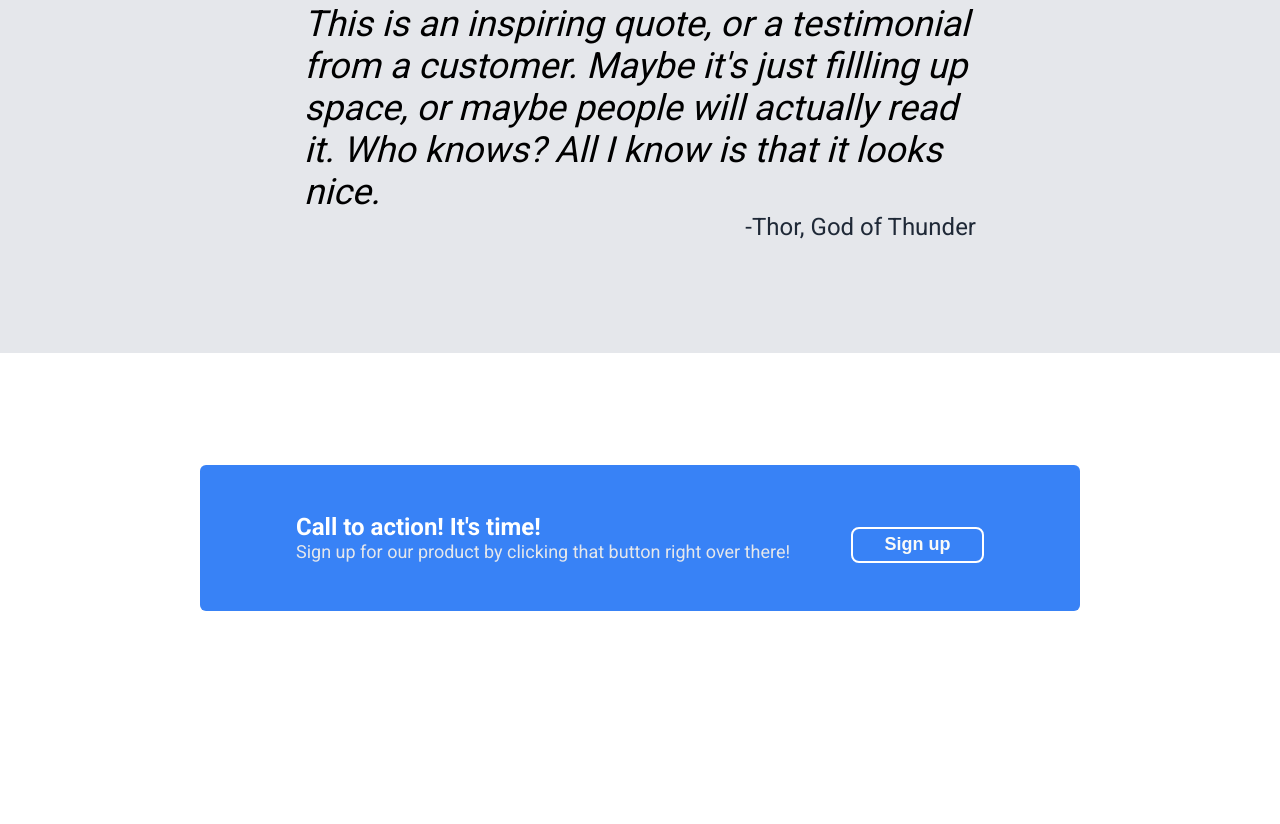
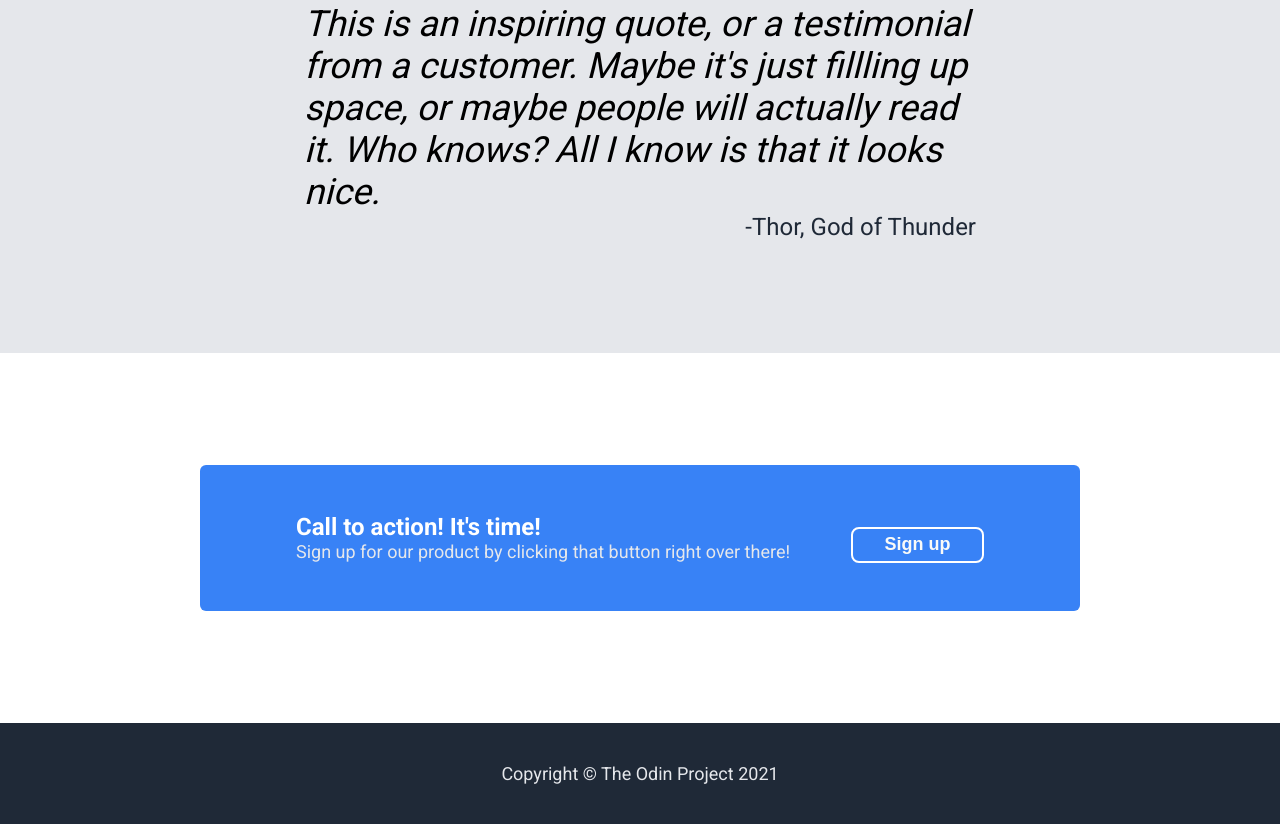
Before and after one commit to DustinGalic28/odin-landing-page, a plain HTML site: page index.html in a window 1280 px wide. Shown: the part 1102-1926 px from the top of the page. Before the commit the page ends 1825 px from the top, so only its background shows below. Drawn offline with Linux system fonts and the light colour scheme.

Commit message:
Update index.html and style.css for footer section
Add footer section to index.html
Update style.css to get proper footer sizing

```diff
--- a/index.html
+++ b/index.html
@@ -86,5 +86,8 @@
             </div>
         </section>
 
+        <section class="footer-section">
+            <p class="copyright">Copyright &#169 The Odin Project 2021</p>
+        </section>
     </body>
 </html>
--- a/styles/style.css
+++ b/styles/style.css
@@ -1,6 +1,7 @@
 * {
     box-sizing: border-box;
     margin: 0;
+    /*max-width: 1440px;*/
 }
 .site-container {
     padding-left: 12.5em;
@@ -164,3 +165,13 @@ button {
     border: 2px solid white;
     padding: .3em 1.75em;
 }
+
+
+.footer-section {
+    background-color: #1F2937;
+    font-family: 'Roboto', sans-serif;
+    text-align: center;
+
+    padding-top: 2.5em;
+    padding-bottom: 2.5em;
+}
```
